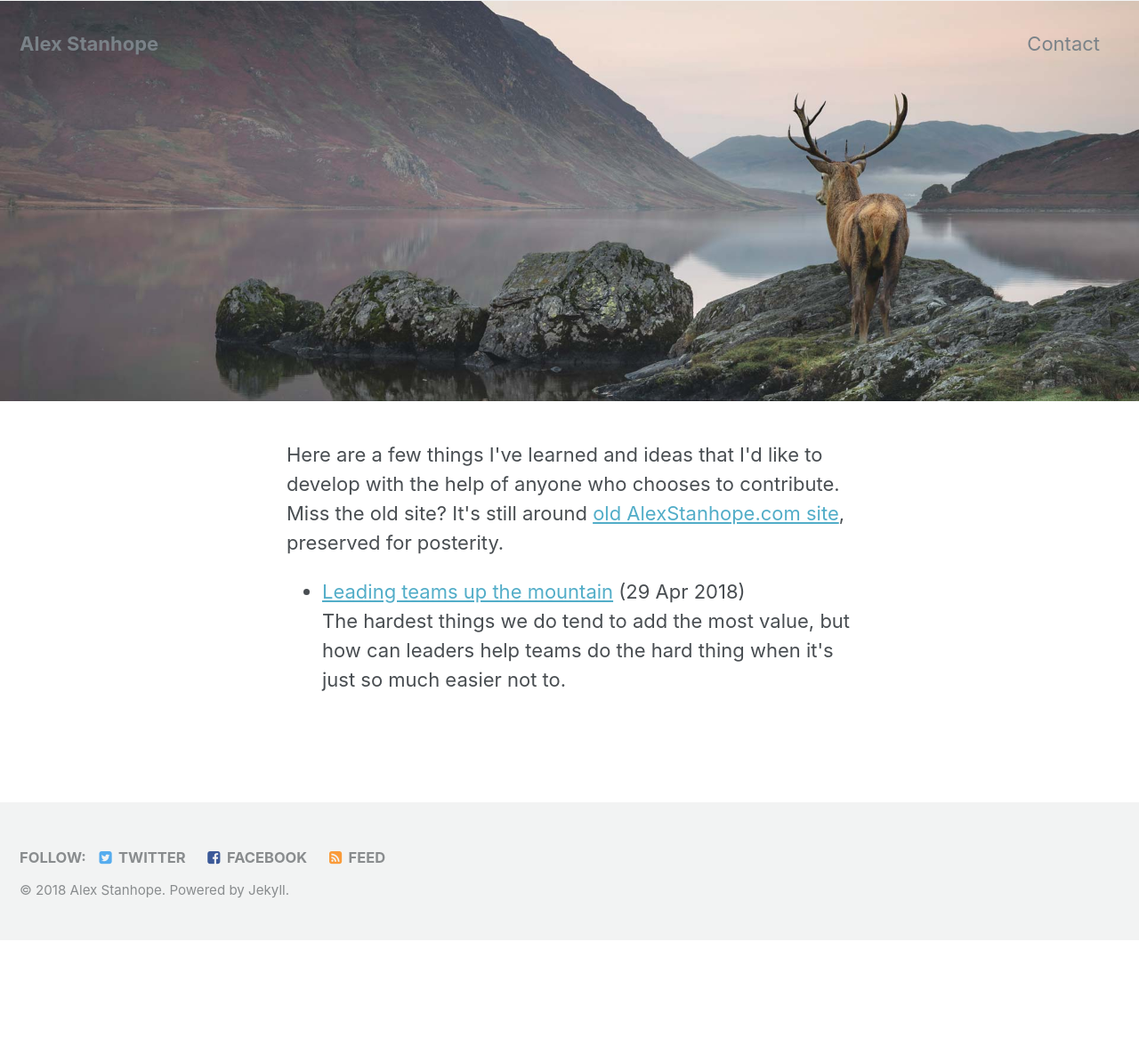
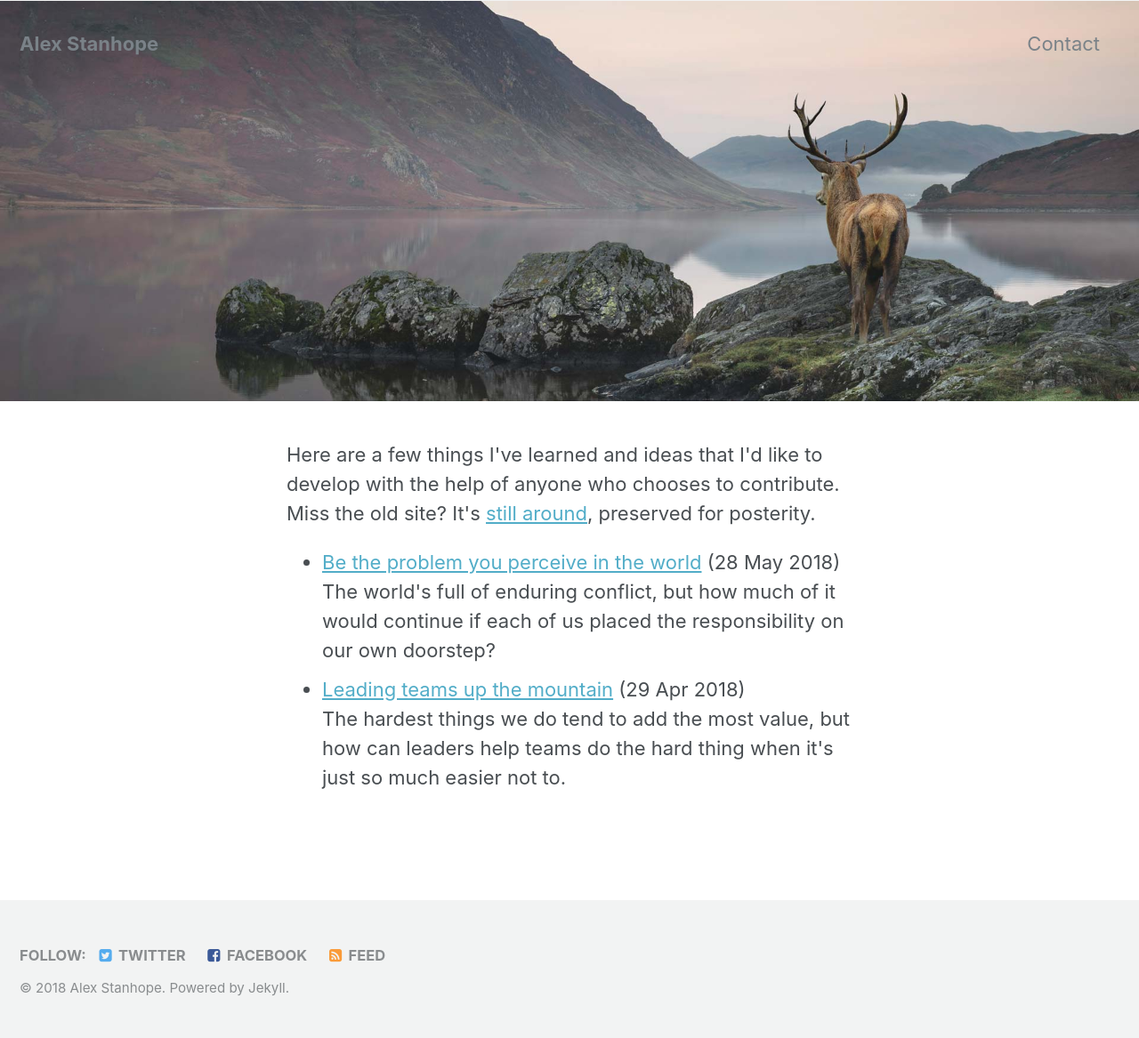
Before and after one commit to cleverlight/alexstanhope, a Jekyll site: the page built from index.html, in a window 1280 px wide. Shown: the whole page at 89% size. Built offline with Jekyll 4.4.1, drawn with Linux system fonts in a browser that asks for light colours; the list of posts is cut into pages by our own code; before the commit the page ends 1057 px from its top, so only the background shows below that.

Commit message:
added post about being the problem I perceive

```diff
--- /dev/null
+++ b/_posts/blog/2018-05-28-be-the-problem-you-perceive.md
@@ -0,0 +1,11 @@
+---
+layout: single
+title: Be the problem you perceive in the world
+description: The world's full of enduring conflict, but how much of it would continue if each of us placed the responsibility on our own doorstep?
+tags: development front
+header:
+    overlay_image: /assets/images/world-reflected-6VCZ_1920x.jpg
+---
+{% include presentations/2018-05-28-be-the-problem-you-perceive-in-the-world.md %}
+
+[Presentation only](reveal/)
--- a/index.html
+++ b/index.html
@@ -9,7 +9,7 @@ redirect_from: "/on/front/"
 
 Here are a few things I've learned and ideas that I'd like to develop with the help of anyone who chooses to contribute.
 
-Miss the old site?  It's still around <a href="/legacy/index.html">old AlexStanhope.com site</a>, preserved for posterity.
+Miss the old site?  It's <a href="/legacy/index.html">still around</a>, preserved for posterity.
 
 <!-- make header image into half-bleed -->
 <style>
```
Also changed, not shown: _includes/presentations/2018-05-28-be-the-problem-you-perceive-in-the-world.md (added, +80 -0 lines), _posts/blog/2018-05-28-be-the-problem-you-perceive_presentation.md (added, +16 -0 lines), _posts/blog/2022-12-12-be-the-problem.md (deleted, +0 -4 lines), assets/images/world-reflected-6VCZ_1920x.jpg (added), assets/images/world-reflected-6VCZ_640x.jpg (added).
